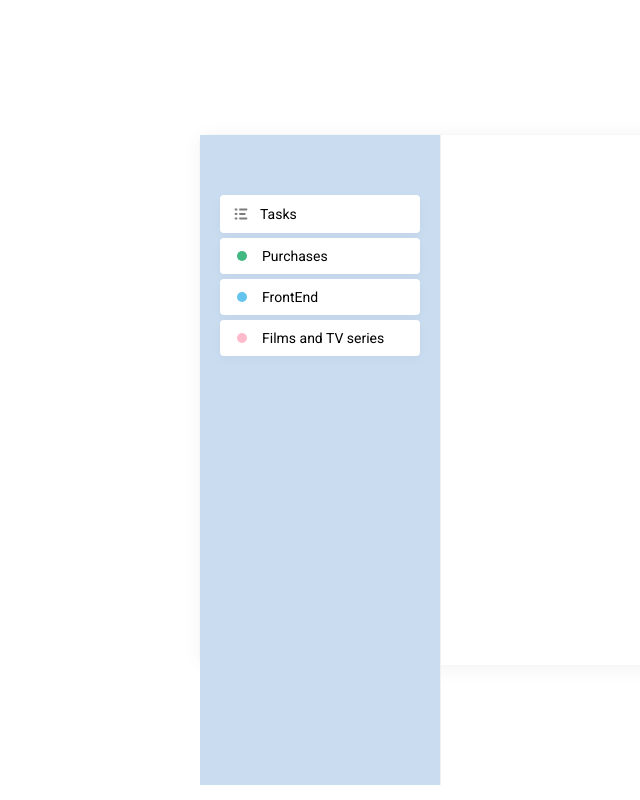
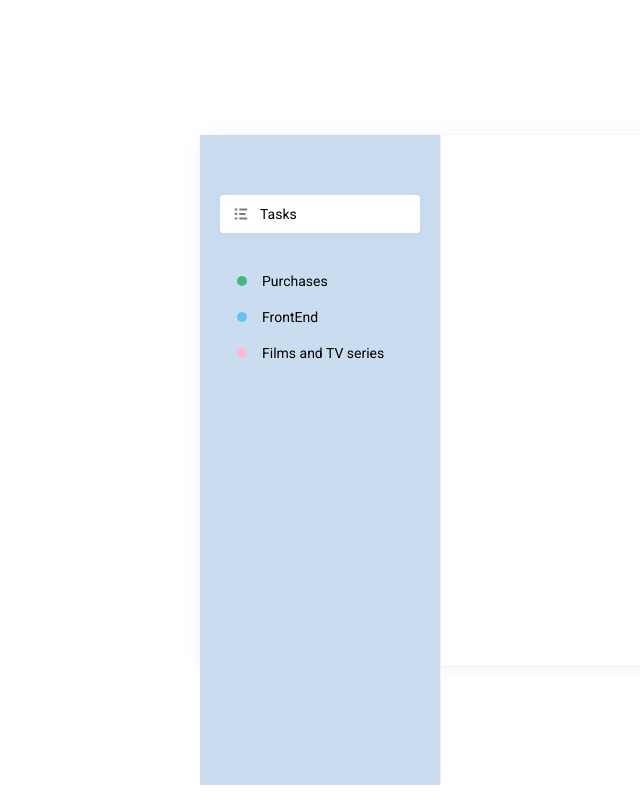
Before and after one commit to arsenjijavadze/todo-list-app-01, a React (Create React App) app: page / in a window 1280 px wide. Shown: the whole page, without its empty margins (65-705 px from the left). Built offline with nearby package versions, Linux system fonts and the light colour scheme.

Commit message:
style: change style of items in the sidebar

```diff
--- /dev/null
+++ b/css/List.css
@@ -0,0 +1,42 @@
+.list {
+  margin-bottom: 30px;
+}
+.list ul {
+  margin: 0;
+}
+.list li {
+  display: flex;
+  margin-bottom: 15px;
+  align-items: center;
+  padding: 10px 12px;
+  cursor: pointer;
+}
+.list li.active {
+  background: #ffffff;
+  box-shadow: 0px 3px 10px rgba(0, 0, 0, 0.04);
+  border-radius: 4px;
+}
+.list li i {
+  display: inline-flex;
+  margin-right: 10px;
+}
+.list li i svg path {
+  fill: #7c7c7c;
+}
+.list li .badge {
+  /* Ellipse 2 */
+  width: 10px;
+  height: 10px;
+  border-radius: 30px;
+  position: relative;
+  left: 5px;
+}
+.list li .badge--green {
+  background-color: #42b883;
+}
+.list li .badge--blue {
+  background-color: #64c4ed;
+}
+.list li .badge--pink {
+  background-color: #ffbbcc;
+}
--- /dev/null
+++ b/css/index.css
@@ -0,0 +1,29 @@
+* {
+  margin: 0;
+  padding: 0;
+  list-style: none;
+  outline: none;
+  font-family: "Roboto", -apple-system, system-ui, sans-serif;
+  -webkit-font-smoothing: antialiased;
+  -moz-osx-font-smoothing: grayscale;
+}
+
+.todo {
+  position: absolute;
+  left: 50%;
+  top: 50%;
+  width: 750px;
+  height: 530px;
+  transform: translate(-50%, -50%);
+  box-shadow: 1px 2px 20px #f3f3f3;
+  border-radius: 10px;
+  border: 1px solid #f4f6f8;
+  font-size: 14px;
+}
+.todo__sidebar {
+  background-color: #caddf0;
+  width: 200px;
+  height: 100%;
+  border-right: 1px solid #f1f1f1;
+  padding: 60px 20px;
+}
--- a/src/App.js
+++ b/src/App.js
@@ -23,7 +23,8 @@ function App() {
                   />
                 </svg>
               ),
-              name: 'Tasks'
+              name: 'Tasks',
+              active: true
             }
 
           ]} />
@@ -31,20 +32,18 @@ function App() {
           {
             color: 'green',
             name: 'Purchases'
-          }
-        ]} />
-        <List items={[
+          },
           {
             color: 'blue',
             name: 'FrontEnd'
-          }
-        ]} />
-        <List items={[
+          },
           {
             color: 'pink',
             name: 'Films and TV series'
           }
+
         ]} />
+
       </div>
       <div className="todo__tasks">
 
--- a/src/components/List/List.scss
+++ b/src/components/List/List.scss
@@ -1,13 +1,15 @@
 .list {
+     margin-bottom: 30px;
+
+
     li {
         display: flex;
         align-items: center;
         padding: 10px 12px;
         cursor: pointer;
-      margin-bottom: 5px;
 
         &.active {
-        background: #FFFFFF;
+            background: #ffffff;
             box-shadow: 0px 3px 10px rgba(0, 0, 0, 0.04);
             border-radius: 4px;
         }
@@ -22,7 +24,7 @@
             }
         }
 
-      .badge{
+        .badge {
             /* Ellipse 2 */
             width: 10px;
             height: 10px;
@@ -30,18 +32,17 @@
             position: relative;
             left: 5px;
 
-        &--green{
-            background-color: #42B883;
+            &--green {
+                background-color: #42b883;
             }
 
-        &--blue{
-            background-color: #64C4ED;
+            &--blue {
+                background-color: #64c4ed;
             }
 
-        &--pink{
-            background-color: #FFBBCC;
+            &--pink {
+                background-color: #ffbbcc;
             }
         }
-
     }
 }
--- a/src/components/List/index.jsx
+++ b/src/components/List/index.jsx
@@ -8,7 +8,7 @@ const List = ({ items }) => {
         <ul className="list">
 
             {items.map((item, index) => (
-                <li key={index} className="active">
+                <li key={index} className={item.active ? 'active' : ''}>
                     <i>
                         {item.icon ? item.icon : <i className={`badge badge--${item.color}`}></i>}
                     </i>
```
Lines whose indentation alone changed are shown as unchanged.
